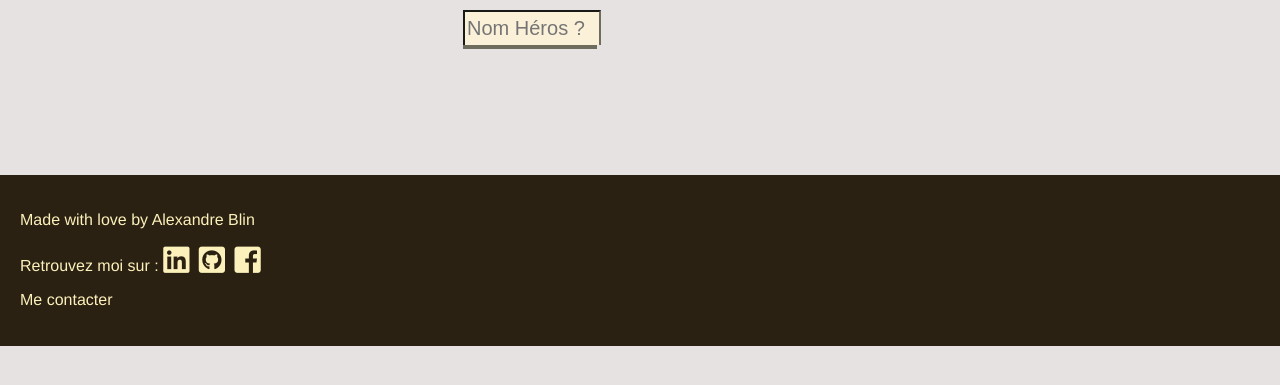
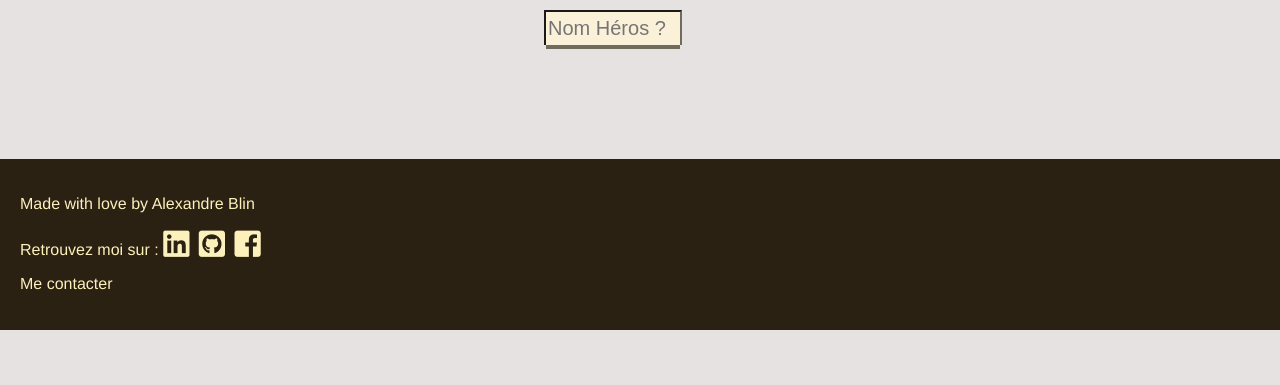
Before and after one commit to sundrie/Fire-Emblem-Strategic-App, a PHP site: page /FireEmblemStrategicApp/Data-FireEmblemAwakening/pages/characterinfos.html in a window 1280 px wide. Shown: the part 236-621 px from the top of the page. Run offline with PHP 8.4, Linux system fonts and the light colour scheme; some web fonts are replaced.

Commit message:
Et c'est parti pour un peu de css. J'ai de nouveau recentré bien au milieu la liste des héros

```diff
--- a/FireEmblemStrategicApp/static/css/master.css
+++ b/FireEmblemStrategicApp/static/css/master.css
@@ -181,6 +181,7 @@ footer a:hover{
 
 .charaSearch {
   display: block;
+  margin: 0 auto;
   width: 200px;
   padding-top: 5px;
   padding-bottom: 5px;
@@ -218,6 +219,7 @@ footer a:hover{
 /* ~~~~~~~~~~~~~~~~~~~~~~~~~~~~~~~~~~~~~~~~~~~~~~~~~~~~~*/
 
 .listeHeros {
+  margin: 0 auto;
   margin-top: 0;
   padding: 0;
   width: 200px;
```
